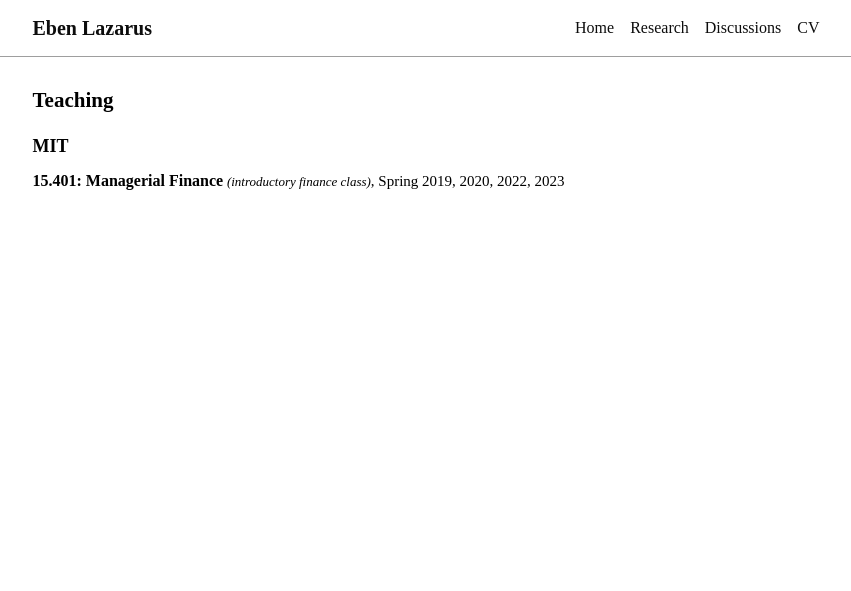
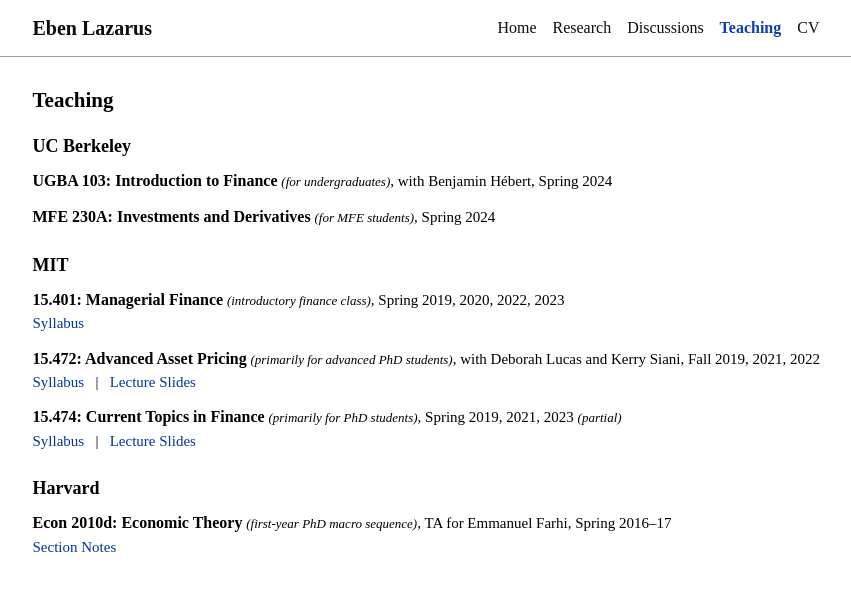
Before and after one commit to ebenlazarus/ebenlazarus.github.io, a Jekyll site: the page built from _pages/teaching.md, in a window 1280 px wide. Shown: the top 591 px of the page, without its empty margins (210-1061 px from the left). Built offline with Jekyll 4.4.1, drawn with Linux system fonts in a browser that asks for light colours; some web fonts are replaced.

Commit message:
Teaching page and formatting

```diff
--- a/_config.yml
+++ b/_config.yml
@@ -108,10 +108,10 @@
 # Analytics and search engine verification
 # -----------------------------------------------------------------------------
 
-google_analytics:  # your Google Analytics measurement ID (format: G-XXXXXXXXXX)
+google_analytics: G-G1YQGQ921D # your Google Analytics measurement ID (format: G-XXXXXXXXXX)
 panelbear_analytics:  # panelbear analytics site ID (format: XXXXXXXXX)
 
-google_site_verification:  # your google-site-verification ID (Google Search Console)
+google_site_verification: wu4jNcuNFUy1Os8nfdvxHuUJBvM1UIGZEQ-0ue6IIzA # your google-site-verification ID (Google Search Console)
 bing_site_verification:  # out your bing-site-verification ID (Bing Webmaster)
 
 # -----------------------------------------------------------------------------
@@ -373,9 +373,9 @@
 # Optional Features
 # -----------------------------------------------------------------------------
 
-enable_google_analytics:    false  # enables google analytics
+enable_google_analytics:    true  # enables google analytics
 enable_panelbear_analytics: false  # enables panelbear analytics
-enable_google_verification: false  # enables google site verification
+enable_google_verification: true  # enables google site verification
 enable_bing_verification:   false  # enables bing site verification
 enable_masonry:             false  # enables automatic project cards arrangement
 enable_math:                false  # enables math typesetting (uses MathJax)
--- a/_includes/head.html
+++ b/_includes/head.html
@@ -17,7 +17,7 @@
     <link href="https://fonts.googleapis.com/css2?family=Crimson+Pro:wght@400;600&family=Crimson+Text:wght@400;700&display=swap" rel="stylesheet"> -->
     <link rel="preconnect" href="https://fonts.googleapis.com">
     <link rel="preconnect" href="https://fonts.gstatic.com" crossorigin>
-    <link href="https://fonts.googleapis.com/css2?family=Inconsolata:wght@400;600;700&display=swap" rel="stylesheet">
+    <link href="https://fonts.googleapis.com/css2?family=Inconsolata:wght@700&display=swap" rel="stylesheet">
     <link rel="stylesheet" href="https://use.typekit.net/aeq7dwy.css">
 
     <!-- Code Syntax Highlighting -->
--- a/_pages/teaching.md
+++ b/_pages/teaching.md
@@ -3,10 +3,27 @@
 permalink: /teaching/
 title: Teaching
 description: Teaching
-nav: false
+nav: true
 nav_order: 3
 ---
 
-<p style="margin-top: -15px; font-size: 18px;"><b>MIT</b></p>
+<p style="margin-top: -15px; font-size: 18px;"><b>UC Berkeley</b></p>
+
+<p style="margin-top: -5px; margin-bottom:10px; font-size: 16px; font-family: Minion-Pro,Serif; line-height: 1.3;"><b>UGBA 103: Introduction to Finance</b><span style="font-size: 15px;"> <span style="font-size: 13px;"><em>(for undergraduates)</em></span>, with Benjamin Hébert, Spring 2024</span></p>
+
+<p style="margin-top: 15px; margin-bottom:10px; font-size: 16px; font-family: Minion-Pro,Serif; line-height: 1.3;"><b>MFE 230A: Investments and Derivatives</b><span style="font-size: 15px;"> <span style="font-size: 13px;"><em>(for MFE students)</em></span>, Spring 2024</span></p>
+
+<p style="margin-top: 24px; font-size: 18px;"><b>MIT</b></p>
 
 <p style="margin-top: -5px; font-size: 16px; font-family: Minion-Pro,Serif; line-height: 1.3;"><b>15.401: Managerial Finance</b><span style="font-size: 15px;"> <span style="font-size: 13px;"><em>(introductory finance class)</em></span>, Spring 2019, 2020, 2022, 2023</span></p>
+<p style="margin-top: -12.5px; margin-bottom: 10px; margin-right: 10px; font-size: 15px; font-family: Minion-Pro,Serif; line-height: 1.3;"><a href="{{ 'Syllabus-15.401-CD-S23.pdf' | prepend: '/assets/teaching/' | relative_url}}">Syllabus</a></p>
+
+<p style="margin-top: 15px; font-size: 16px; font-family: Minion-Pro,Serif; line-height: 1.3;"><b>15.472: Advanced Asset Pricing</b><span style="font-size: 15px;"> <span style="font-size: 13px;"><em>(primarily for advanced PhD students)</em></span>, with Deborah Lucas and Kerry Siani, Fall 2019, 2021, 2022</span></p>
+<p style="margin-top: -12.5px; margin-bottom: 10px; margin-right: 10px; font-size: 15px; font-family: Minion-Pro,Serif; line-height: 1.3;"><a href="{{ 'Syllabus_15.472_Fall2022.pdf' | prepend: '/assets/teaching/' | relative_url}}">Syllabus</a>&nbsp;&nbsp; | &nbsp;&nbsp;<a href="{{ '15.472_F22_LazarusSlides.zip' | prepend: '/assets/teaching/zip/' | relative_url}}">Lecture Slides</a></p>
+
+<p style="margin-top: 15px; font-size: 16px; font-family: Minion-Pro,Serif; line-height: 1.3;"><b>15.474: Current Topics in Finance</b><span style="font-size: 15px;"> <span style="font-size: 13px;"><em>(primarily for PhD students)</em></span>, Spring 2019, 2021, 2023 <span style="font-size: 13px;"><em>(partial)</em></span></span></p>
+<p style="margin-top: -12.5px; margin-bottom: 10px; margin-right: 10px; font-size: 15px; font-family: Minion-Pro,Serif; line-height: 1.3;"><a href="{{ 'Syllabus_15.474_Spring2021.pdf' | prepend: '/assets/teaching/' | relative_url}}">Syllabus</a>&nbsp;&nbsp; | &nbsp;&nbsp;<a href="{{ '15.474_S23_LazarusSlides.zip' | prepend: '/assets/teaching/zip/' | relative_url}}">Lecture Slides</a></p>
+
+<p style="margin-top: 24px; font-size: 18px;"><b>Harvard</b></p>
+<p style="margin-top: -5px; font-size: 16px; font-family: Minion-Pro,Serif; line-height: 1.3;"><b>Econ 2010d: Economic Theory</b><span style="font-size: 15px;"> <span style="font-size: 13px;"><em>(first-year PhD macro sequence)</em></span>, TA for Emmanuel Farhi, Spring 2016–17</span>
+<p style="margin-top: -12.5px; margin-bottom: 10px; margin-right: 10px; font-size: 15px; font-family: Minion-Pro,Serif; line-height: 1.3;"><a href="{{ 'LazarusMacroSections.zip' | prepend: '/assets/teaching/zip/' | relative_url}}">Section Notes</a></p>
--- a/assets/js/common.js
+++ b/assets/js/common.js
@@ -50,16 +50,16 @@
     $(this).addClass('active');
 });
 var waypoint = new Waypoint({
-    element: document.getElementById('res-nav-down'),
+    element: document.getElementById('res-switch'),
     handler: function(direction) {
       setActive('res-nav-'+direction);
     },
-    offset: '-5%'
+    offset: '8%'
 });
-var waypoint = new Waypoint({
-    element: document.getElementById('res-nav-down'),
+/* var waypoint = new Waypoint({
+    element: document.getElementById('research'),
     handler: function() {
       setActive('res-nav-down');
     },
     offset: '-5%'
-});
+}); */
```
Also changed, not shown: _pages/about.md (+1 -1 lines), .github/workflows/deploy.yml, Gemfile.lock, 8 other files.
